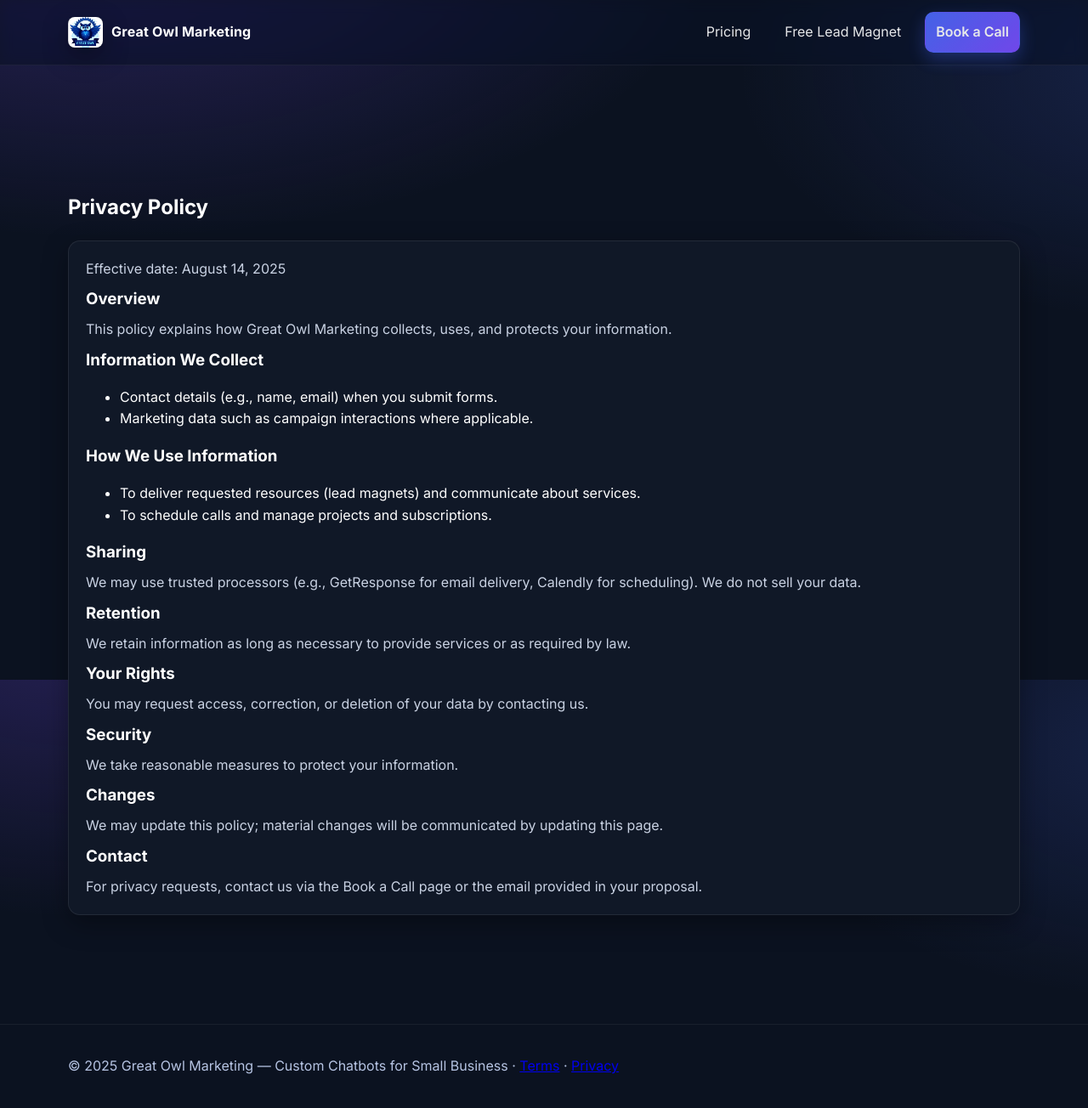
After one commit to detect2173/GOMWebProjectPt1, a Django app: page /privacy/ in a window 1280 px wide. The commit adds this page. Shown: the whole page at 85% size. Run offline with Django 5.2, Linux system fonts and the light colour scheme.

Commit message:
Pages: add Terms and Privacy; add post-payment Start page with embeddable intake form (ONBOARDING_EMBED_URL); footer links; tests updated

```diff
--- a/GOMWebProjectPt1/settings.py
+++ b/GOMWebProjectPt1/settings.py
@@ -142,6 +142,8 @@ STATICFILES_STORAGE = 'whitenoise.storage.CompressedManifestStaticFilesStorage'
 GETRESPONSE_API_KEY = os.getenv('GETRESPONSE_API_KEY', '')
 GETRESPONSE_LIST_ID = os.getenv('GETRESPONSE_LIST_ID', '')
 CALENDLY_URL = os.getenv('CALENDLY_URL', 'https://calendly.com/your-scheduling-link')
+# Post-purchase onboarding form (embed URL, e.g., a Typeform, Tally, Jotform, or Google Form)
+ONBOARDING_EMBED_URL = os.getenv('ONBOARDING_EMBED_URL', '')
 # Branding
 # If not provided via env, default to the local static path where you can place your file
 LOGO_URL = os.getenv('LOGO_URL', '/static/img/logo.png')
--- a/sitecore/urls.py
+++ b/sitecore/urls.py
@@ -7,4 +7,7 @@ urlpatterns = [
     path('book/', views.book, name='book'),
     path('lead-magnet/', views.lead_magnet, name='lead_magnet'),
     path('lead-magnet/thanks/', views.lead_thanks, name='lead_thanks'),
+    path('terms/', views.terms, name='terms'),
+    path('privacy/', views.privacy, name='privacy'),
+    path('start/', views.start, name='start'),
 ]
--- a/sitecore/views.py
+++ b/sitecore/views.py
@@ -75,3 +75,20 @@ def lead_magnet(request):
 
 def lead_thanks(request):
     return render(request, 'sitecore/lead_thanks.html')
+
+
+def terms(request):
+    return render(request, 'sitecore/terms.html')
+
+
+def privacy(request):
+    return render(request, 'sitecore/privacy.html')
+
+
+def start(request):
+    """Post-payment onboarding form embed page.
+    If ONBOARDING_EMBED_URL is provided, we render an iframe; otherwise show instructions.
+    """
+    return render(request, 'sitecore/start.html', {
+        'embed_url': getattr(settings, 'ONBOARDING_EMBED_URL', ''),
+    })
--- a/templates/sitecore/base.html
+++ b/templates/sitecore/base.html
@@ -52,7 +52,7 @@
   </main>
   <footer class="site-footer">
     <div class="container">
-      <p>© {{ now|default:2025 }} Great Owl Marketing — Custom Chatbots for Small Business</p>
+      <p>© {{ now|default:2025 }} Great Owl Marketing — Custom Chatbots for Small Business · <a href="/terms/">Terms</a> · <a href="/privacy/">Privacy</a></p>
     </div>
   </footer>
 </body>
--- /dev/null
+++ b/templates/sitecore/privacy.html
@@ -0,0 +1,34 @@
+{% extends 'sitecore/base.html' %}
+{% block title %}Privacy Policy — Great Owl Marketing{% endblock %}
+{% block content %}
+<section class="section">
+  <h1>Privacy Policy</h1>
+  <div class="card">
+    <p>Effective date: August 14, 2025</p>
+    <h3>Overview</h3>
+    <p>This policy explains how Great Owl Marketing collects, uses, and protects your information.</p>
+    <h3>Information We Collect</h3>
+    <ul>
+      <li>Contact details (e.g., name, email) when you submit forms.</li>
+      <li>Marketing data such as campaign interactions where applicable.</li>
+    </ul>
+    <h3>How We Use Information</h3>
+    <ul>
+      <li>To deliver requested resources (lead magnets) and communicate about services.</li>
+      <li>To schedule calls and manage projects and subscriptions.</li>
+    </ul>
+    <h3>Sharing</h3>
+    <p>We may use trusted processors (e.g., GetResponse for email delivery, Calendly for scheduling). We do not sell your data.</p>
+    <h3>Retention</h3>
+    <p>We retain information as long as necessary to provide services or as required by law.</p>
+    <h3>Your Rights</h3>
+    <p>You may request access, correction, or deletion of your data by contacting us.</p>
+    <h3>Security</h3>
+    <p>We take reasonable measures to protect your information.</p>
+    <h3>Changes</h3>
+    <p>We may update this policy; material changes will be communicated by updating this page.</p>
+    <h3>Contact</h3>
+    <p>For privacy requests, contact us via the Book a Call page or the email provided in your proposal.</p>
+  </div>
+</section>
+{% endblock %}
```
Also changed, not shown: sitecore/tests.py (+12 -0 lines), templates/sitecore/start.html (added, +18 -0 lines), templates/sitecore/terms.html (added, +27 -0 lines), README.md, 1 other file.
